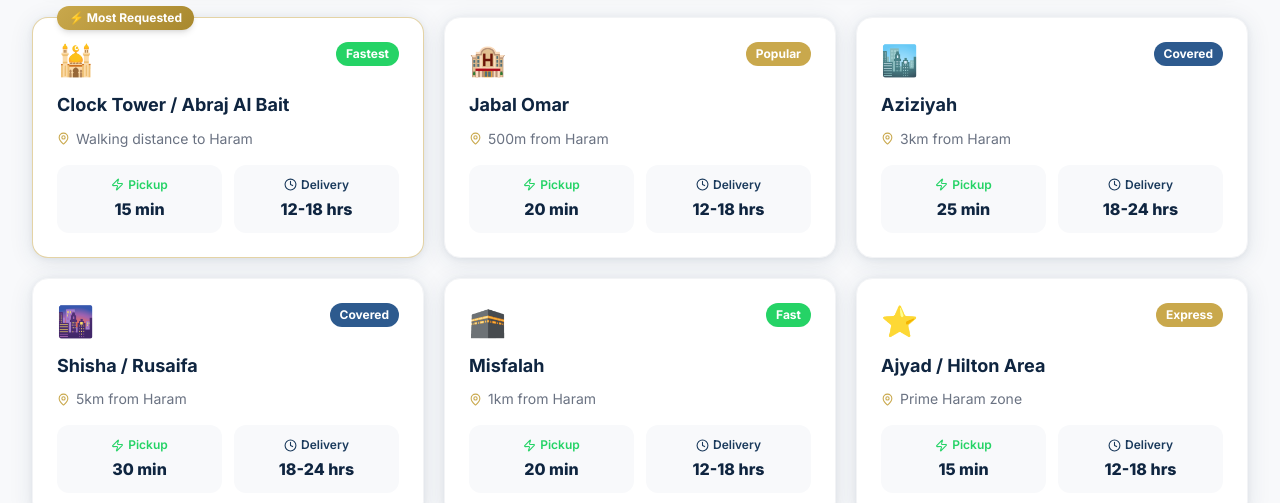
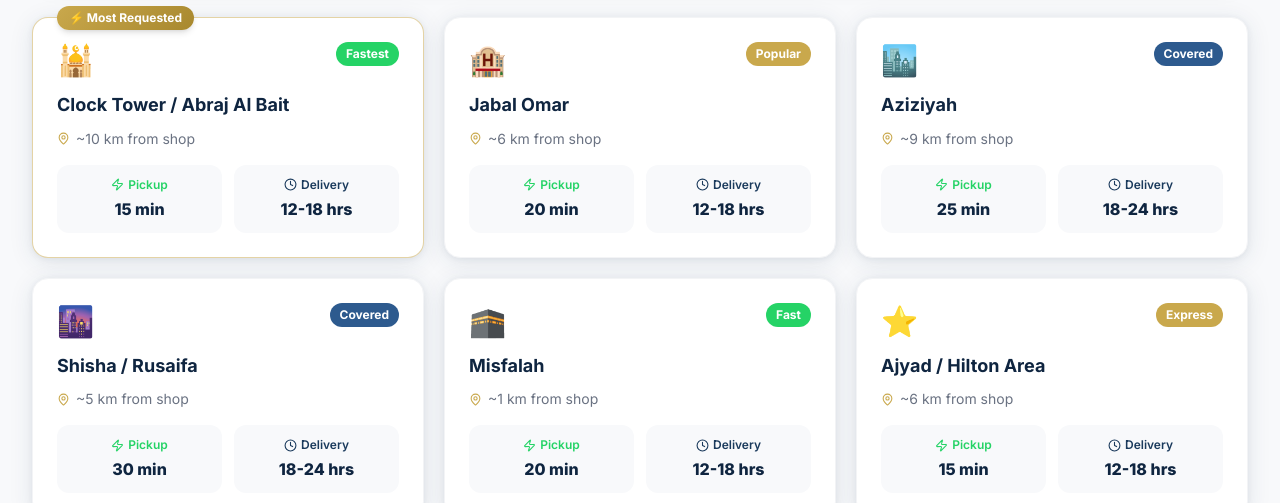
Before and after one commit to SamratEmily/laundry, a React (Vite) app: page / in a window 1280 px wide. Shown: the part 3120-3623 px from the top of the page. Built offline with nearby package versions, Linux system fonts and the light colour scheme.

Commit message:
added distance from shop

```diff
--- a/src/i18n/translations.js
+++ b/src/i18n/translations.js
@@ -62,12 +62,12 @@ const translations = {
       pickup: 'Pickup',
       delivery: 'Delivery',
       zones: [
-        { name: 'Clock Tower / Abraj Al Bait', badge: 'Fastest', distance: 'Walking distance to Haram' },
-        { name: 'Jabal Omar', badge: 'Popular', distance: '500m from Haram' },
-        { name: 'Aziziyah', badge: 'Covered', distance: '3km from Haram' },
-        { name: 'Shisha / Rusaifa', badge: 'Covered', distance: '5km from Haram' },
-        { name: 'Misfalah', badge: 'Fast', distance: '1km from Haram' },
-        { name: 'Ajyad / Hilton Area', badge: 'Express', distance: 'Prime Haram zone' },
+        { name: 'Clock Tower / Abraj Al Bait', badge: 'Fastest', distance: '~10 km from shop' },
+        { name: 'Jabal Omar', badge: 'Popular', distance: '~6 km from shop' },
+        { name: 'Aziziyah', badge: 'Covered', distance: '~9 km from shop' },
+        { name: 'Shisha / Rusaifa', badge: 'Covered', distance: '~5 km from shop' },
+        { name: 'Misfalah', badge: 'Fast', distance: '~1 km from shop' },
+        { name: 'Ajyad / Hilton Area', badge: 'Express', distance: '~6 km from shop' },
       ],
       ctaBadge: "Don't see your area?",
       ctaTitle: 'We Likely Cover Your Location!',
@@ -218,12 +218,12 @@ const translations = {
       pickup: 'الاستلام',
       delivery: 'التسليم',
       zones: [
-        { name: 'برج الساعة / أبراج البيت', badge: 'الأسرع', distance: 'على مقربة من الحرم' },
-        { name: 'جبل عمر', badge: 'شائع', distance: '500م من الحرم' },
-        { name: 'العزيزية', badge: 'مغطى', distance: '3 كم من الحرم' },
-        { name: 'شيشة / رصيفة', badge: 'مغطى', distance: '5 كم من الحرم' },
-        { name: 'المسفلة', badge: 'سريع', distance: '1 كم من الحرم' },
-        { name: 'أجياد / منطقة هيلتون', badge: 'إكسبريس', distance: 'منطقة الحرم الرئيسية' },
+        { name: 'برج الساعة / أبراج البيت', badge: 'الأسرع', distance: '~١٠ كم من المحل' },
+        { name: 'جبل عمر', badge: 'شائع', distance: '~٦ كم من المحل' },
+        { name: 'العزيزية', badge: 'مغطى', distance: '~٩ كم من المحل' },
+        { name: 'شيشة / رصيفة', badge: 'مغطى', distance: '~٥ كم من المحل' },
+        { name: 'المسفلة', badge: 'سريع', distance: '~١ كم من المحل' },
+        { name: 'أجياد / منطقة هيلتون', badge: 'إكسبريس', distance: '~٦ كم من المحل' },
       ],
       ctaBadge: 'لا ترى منطقتك؟',
       ctaTitle: 'على الأرجح نغطي موقعك!',
```
